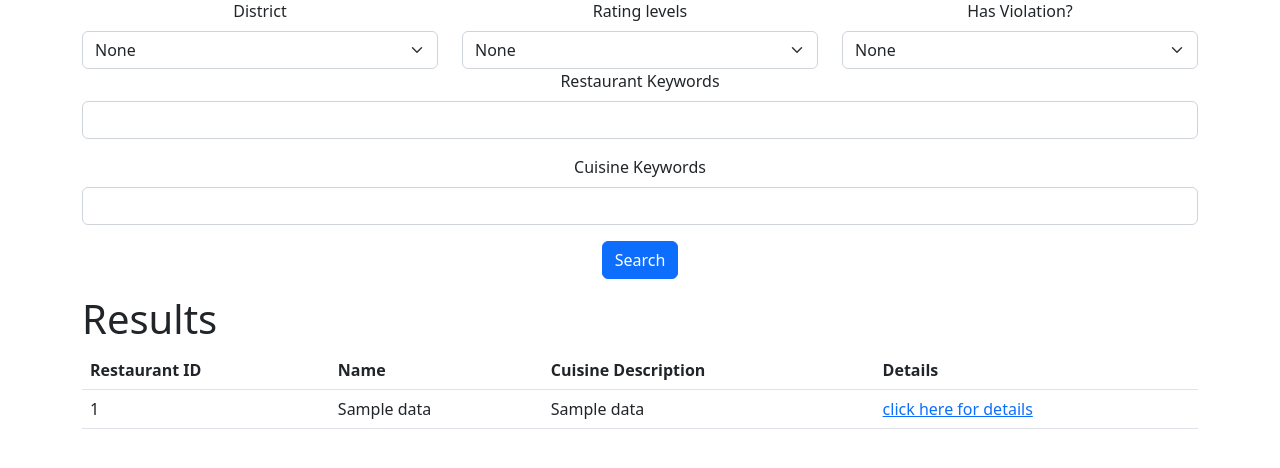
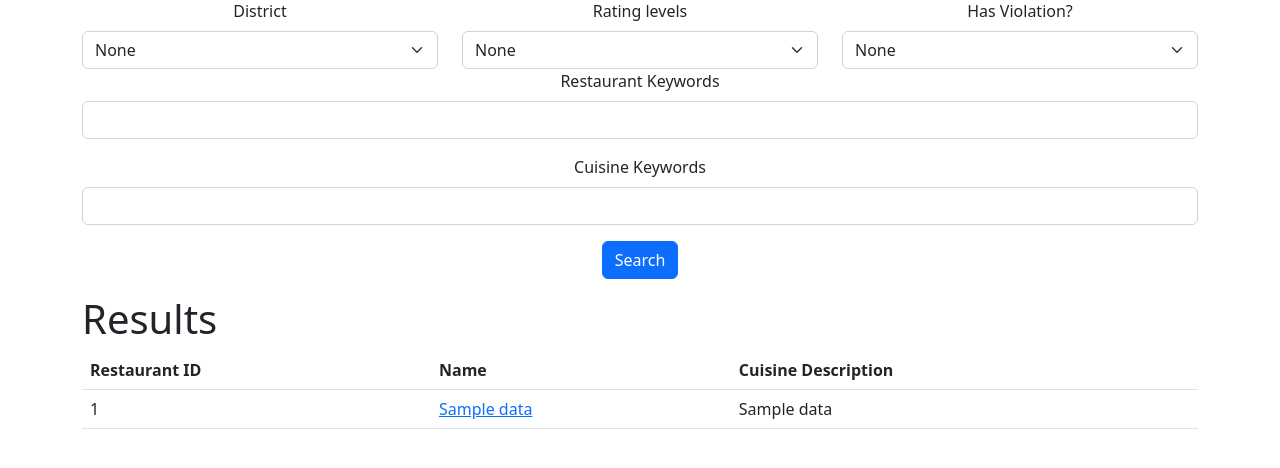
Before and after one commit to Xiaoyang-Song/NYC-Restaurant-Inspection-Database, a Flask app: template frontend/templates/functions/restaurants.html in a window 1280 px wide. Shown: the part 193-661 px from the top of the page. Run offline with Flask 2, Linux system fonts and the light colour scheme; the template is opened without the code that fills it: most values are stand-ins (such as "Sample title", 1, 10 or a date in 2020); parts of the project's set-up code (start-up, migrations or seed data) failed here and were passed over.

Commit message:
function

```diff
--- a/extract_data.py
+++ b/extract_data.py
@@ -50,14 +50,14 @@ if __name__ == '__main__':
     df = preprocess(path)
     # restaurant = extract(df, 3, 'Restaurant', [
     #                      'No Name', 'No Number', 'No Description'])
-    location = extract(df, 'Location', 4, ['NULL']*4)
-    ic(location)
+    # location = extract(df, 'Location', 4, ['NULL']*4)
+    # ic(location)
     # grades = extract(df.head(100), 'Grades', 2, ['NULL']*2)
     # ic(grades)
     # ic(['NULL', 'NULL'] == ['NULL'] * 2)
 
     # Test get_info
-    get_info(df.head(1000), 'Inspect', 1, [True])
+    get_info(df.head(5000), 'Restaurant', 3, [True, False, False])
 
     # import names
     # for _ in range(10):
--- a/frontend/functions.py
+++ b/frontend/functions.py
@@ -33,7 +33,9 @@ def restaurants():
         # ic(district)
         data = []
         if district != 'None':
-            cmd = "SELECT R.rid, R.dba, R.cuisine FROM Restaurant AS R JOIN Locations as L on R.lid=L.lid  WHERE L.district=(:district)"
+            cmd = "SELECT R.rid, R.dba, R.cuisine\
+                   FROM Restaurant AS R JOIN Locations as L on R.lid=L.lid\
+                   WHERE L.district=(:district)"
             district_data = g.conn.execute(
                 text(cmd), district=district).fetchall()
             data.append(district_data)
--- a/frontend/templates/functions/restaurants.html
+++ b/frontend/templates/functions/restaurants.html
@@ -1,20 +1,36 @@
 <html>
   <head>
-  <meta charset="utf-8">
-  <meta name="viewport" content="width=device-width, initial-scale=1">
-  <link href="https://cdn.jsdelivr.net/npm/bootstrap@5.2.2/dist/css/bootstrap.min.css" rel="stylesheet" integrity="sha384-Zenh87qX5JnK2Jl0vWa8Ck2rdkQ2Bzep5IDxbcnCeuOxjzrPF/et3URy9Bv1WTRi" crossorigin="anonymous">
+    <meta charset="utf-8" />
+    <meta name="viewport" content="width=device-width, initial-scale=1" />
+    <link
+      href="https://cdn.jsdelivr.net/npm/bootstrap@5.2.2/dist/css/bootstrap.min.css"
+      rel="stylesheet"
+      integrity="sha384-Zenh87qX5JnK2Jl0vWa8Ck2rdkQ2Bzep5IDxbcnCeuOxjzrPF/et3URy9Bv1WTRi"
+      crossorigin="anonymous"
+    />
     <link rel="stylesheet" href="{{ url_for('static', filename='my.css') }}" />
-  <link rel="stylesheet" href="https://cdn.jsdelivr.net/npm/bootstrap-icons@1.10.2/font/bootstrap-icons.css">
+    <link rel="stylesheet" href="https://cdn.jsdelivr.net/npm/bootstrap-icons@1.10.2/font/bootstrap-icons.css" />
 
- <script src="https://cdn.jsdelivr.net/npm/bootstrap@5.2.2/dist/js/bootstrap.bundle.min.js" integrity="sha384-OERcA2EqjJCMA+/3y+gxIOqMEjwtxJY7qPCqsdltbNJuaOe923+mo//f6V8Qbsw3" crossorigin="anonymous"></script>
+    <script
+      src="https://cdn.jsdelivr.net/npm/bootstrap@5.2.2/dist/js/bootstrap.bundle.min.js"
+      integrity="sha384-OERcA2EqjJCMA+/3y+gxIOqMEjwtxJY7qPCqsdltbNJuaOe923+mo//f6V8Qbsw3"
+      crossorigin="anonymous"
+    ></script>
   </head>
 
   <body>
-
     <nav class="navbar navbar-expand-lg bg-light">
       <div class="container-fluid">
         <a class="navbar-brand" href="#">NYC RestaurantDB</a>
-      <button class="navbar-toggler" type="button" data-bs-toggle="collapse" data-bs-target="#navbarSupportedContent" aria-controls="navbarSupportedContent" aria-expanded="false" aria-label="Toggle navigation">
+        <button
+          class="navbar-toggler"
+          type="button"
+          data-bs-toggle="collapse"
+          data-bs-target="#navbarSupportedContent"
+          aria-controls="navbarSupportedContent"
+          aria-expanded="false"
+          aria-label="Toggle navigation"
+        >
           <span class="navbar-toggler-icon"></span>
         </button>
         <div class="collapse navbar-collapse" id="navbarSupportedContent">
@@ -34,12 +50,18 @@
           </ul>
           <ul class="navbar-nav ms-auto mb-2 mb-lg-0">
             <li class="nav-item dropdown dropstart">
-            <a class="nav-link dropdown-toggle" href="#" role="button" data-bs-toggle="dropdown" aria-expanded="false">
+              <a
+                class="nav-link dropdown-toggle"
+                href="#"
+                role="button"
+                data-bs-toggle="dropdown"
+                aria-expanded="false"
+              >
                 User
               </a>
               <ul class="dropdown-menu">
                 <li><a class="dropdown-item" href="/userpage/userinfo">My Page</a></li>
-              <li><hr class="dropdown-divider"></li>
+                <li><hr class="dropdown-divider" /></li>
                 <li><a class="dropdown-item" href="{{ url_for('auth.logout') }}">Log Out</a></li>
               </ul>
             </li>
@@ -87,25 +109,21 @@
               <option value="No">No</option>
             </select>
           </div>
-
         </div>
 
         <div class="mb-3">
           <label for="res_keyword" class="form-label">Restaurant Keywords</label>
-        <input type="res_keyword" name="res_keyword" id="res_keyword" class="form-control"/>
+          <input type="res_keyword" name="res_keyword" id="res_keyword" class="form-control" />
         </div>
 
         <div class="mb-3">
           <label for="cui_keyword" class="form-label">Cuisine Keywords</label>
-        <input type="cui_keyword" name="cui_keyword" id="cui_keyword" class="form-control"/>
+          <input type="cui_keyword" name="cui_keyword" id="cui_keyword" class="form-control" />
         </div>
 
         <button type="submit" value="Search" class="btn btn-primary">Search</button>
       </form>
-
-
     </div>
-
 
     <div class="container bm-5 tm-5">
       <h1>Results</h1>
@@ -115,21 +133,17 @@
           <th>Restaurant ID</th>
           <th>Name</th>
           <th>Cuisine Description</th>
-        <th>Details</th>
         </tr>
         {%else%}
         <div>No available results!</div>
         {%endif%} {% for n in data %}
         <tr>
           <td>{{n[0]}}</td>
-        <td>{{n[1]}}</td>
+          <td><a href="{{ url_for('functions.page', rid=n[0]) }}">{{n[1]}}</a></td>
           <td>{{n[2]}}</td>
-        <td><a href="{{ url_for('functions.page', rid=n[0]) }}">click here for details</a></td>
         </tr>
         {% endfor %}
       </table>
     </div>
-
-
   </body>
 </html>
```
Lines whose indentation alone changed are shown as unchanged.
